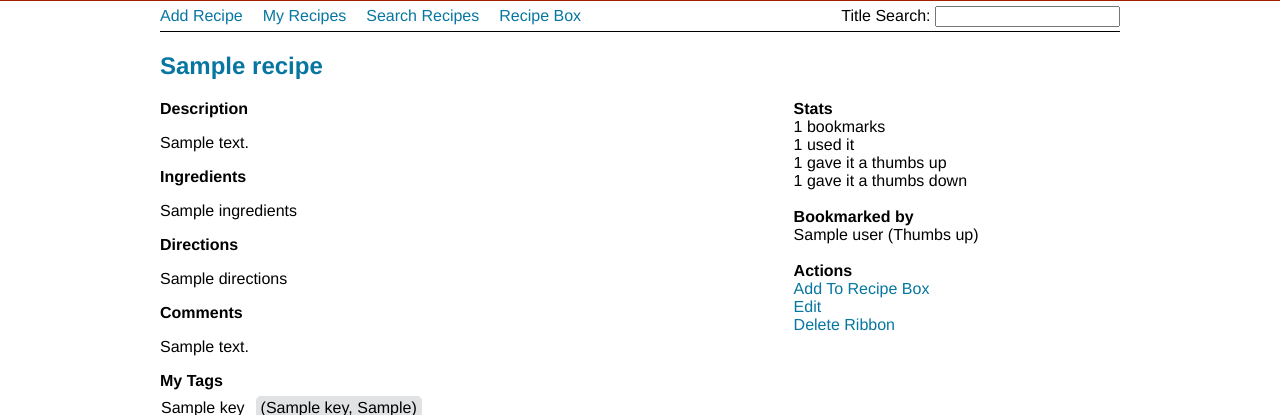
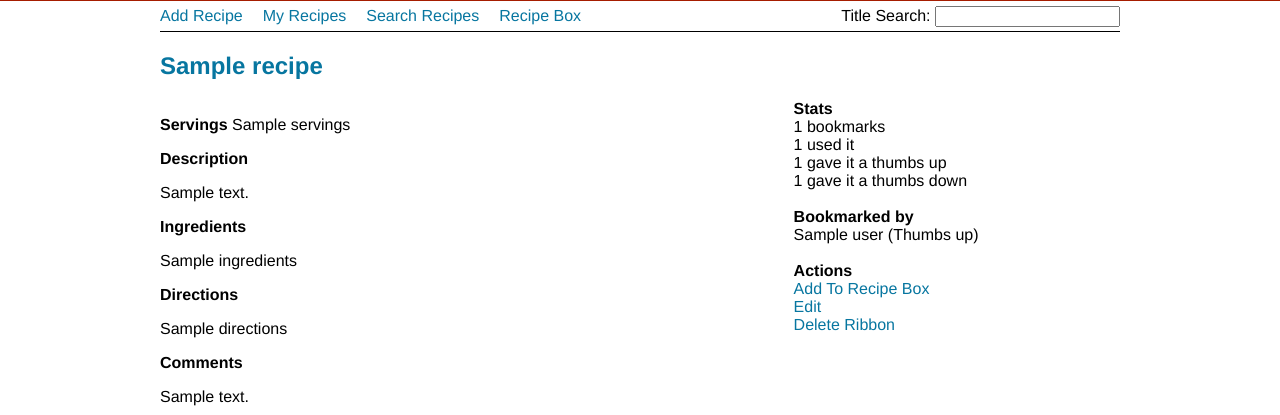
Before and after one commit to sirwlm/foodmarks, a Django app: template foodmarks/templates/view_recipe.html in a window 1280 px wide. Shown: the part 99-514 px from the top of the page. Run offline with Django 3.2, Linux system fonts and the light colour scheme; the template is opened without the code that fills it: most values are stand-ins (such as "Sample title", 1, 10 or a date in 2020); some libraries are stand-ins or nearby versions.

Commit message:
adding servings

```diff
--- a/foodmarks/fm/models.py
+++ b/foodmarks/fm/models.py
@@ -6,6 +6,7 @@ from foodmarks.fm.constants import *
 class Recipe(models.Model):
     title = models.CharField(max_length=200)
     link = models.URLField(blank=True, null=True, max_length=255, unique=True)
+    servings = models.CharField(max_length=100, blank=True, null=True)
     description = models.TextField(blank=True, null=True)
     ingredients = models.TextField(blank=True, null=True)
     directions = models.TextField(blank=True, null=True)
--- a/foodmarks/templates/edit_recipe.html
+++ b/foodmarks/templates/edit_recipe.html
@@ -3,7 +3,7 @@
 {% block title %}foodmarks: {% if add %}Add Recipe{% else %}Edit {{recipe.title}}{% endif %}{% endblock %}
 
 {% block content %}
-<h2>{% if add %}Add Recipe{% else %}Edit {{recipe.title}}{% endif %}</h2>
+<h2>{% if add %}Add Recipe{% else %}Edit <a href="{% url fm.views.view_recipe recipe.id %}">{{recipe.title}}</a>{% endif %}</h2>
 <p>{{message}}</p>
 <form id="mainform" name="mainform" action="./" method="post">
   {% csrf_token %}
--- a/foodmarks/templates/view_recipe.html
+++ b/foodmarks/templates/view_recipe.html
@@ -9,6 +9,9 @@
 <h2>{{recipe}}</h2>
 {% endif %}
 <div class="left-width">
+  {% if recipe.servings %}
+  <p><strong>Servings</strong> {{recipe.servings}}</p>
+  {% endif %}
   {% if recipe.description %}
   <strong>Description</strong>{{recipe.description|linebreaks}}
   {% endif %}
```
Also changed, not shown: foodmarks/fm/migrations/0009_auto__add_field_recipe_servings.py (added).
